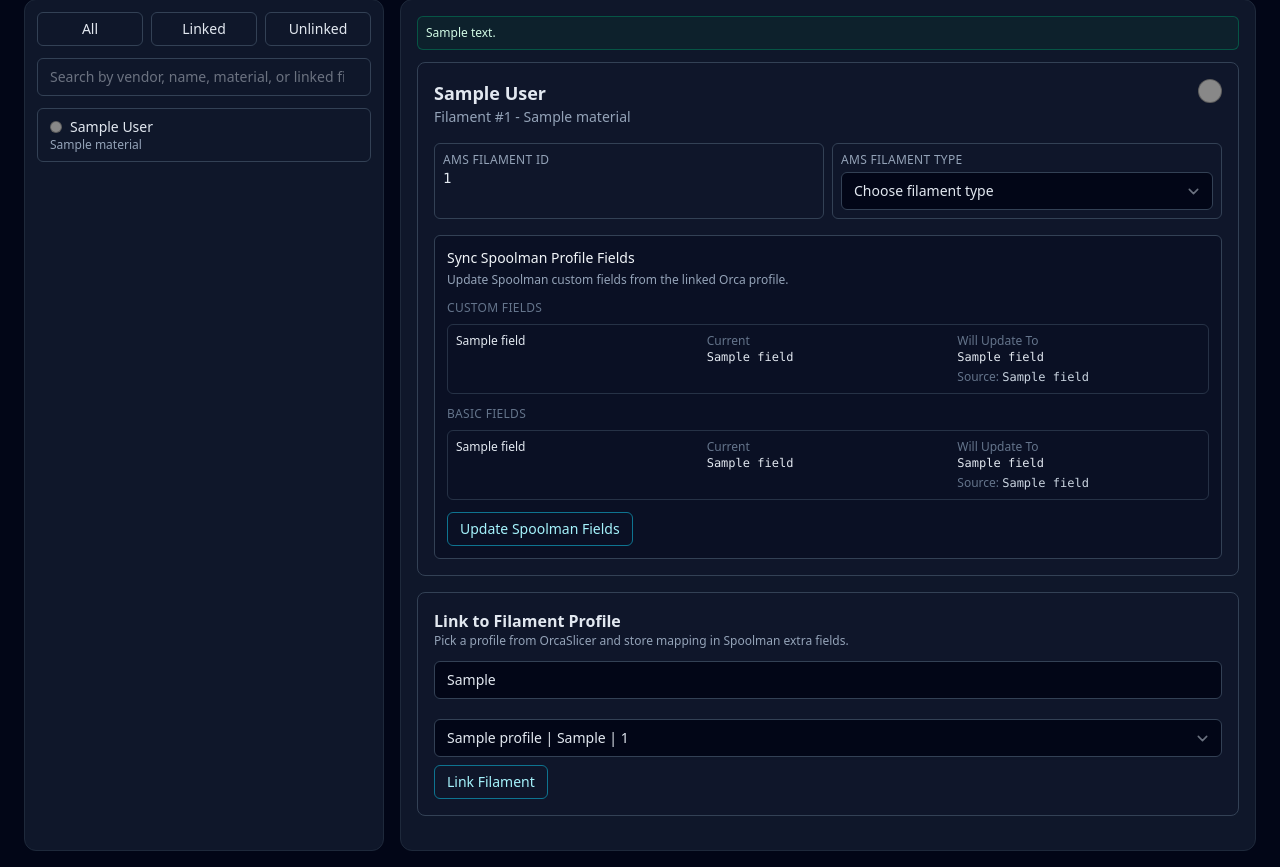
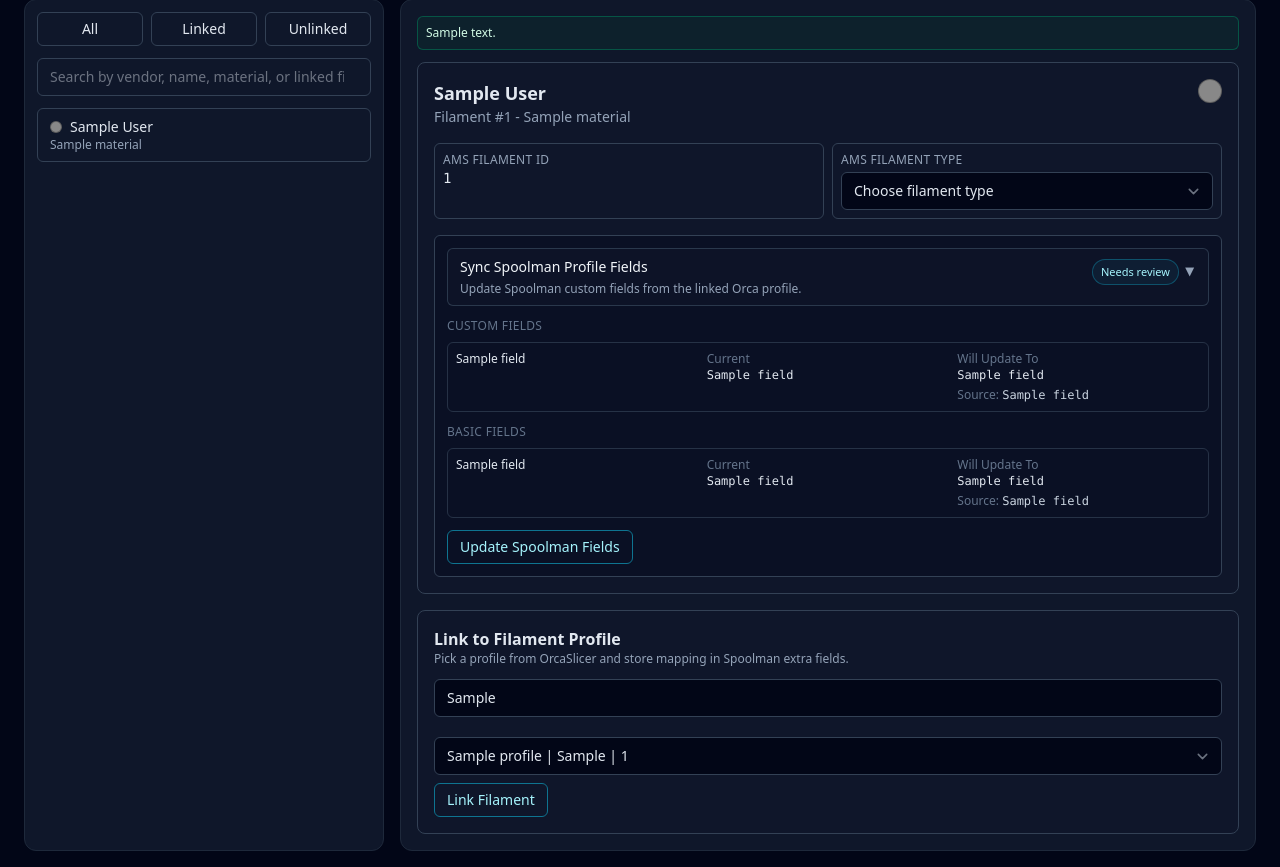
Before and after one commit to leolobato/bambu-spool-helper, a FastAPI app: template app/templates/index.html in a window 1280 px wide. Shown: the part 127-994 px from the top of the page. Run offline with FastAPI, Linux system fonts and the light colour scheme; the template is opened without the code that fills it: most values are stand-ins (such as "Sample title", 1, 10 or a date in 2020); some libraries are stand-ins or nearby versions.

Commit message:
Improve filament detail sync disclosure

```diff
--- a/app/routers/web.py
+++ b/app/routers/web.py
@@ -445,10 +445,13 @@ def _build_profile_field_sync(
         }
     )
 
+    has_changes = any(field["changed"] for field in custom_fields + basic_fields)
+
     return {
         "custom_fields": custom_fields,
         "basic_fields": basic_fields,
-        "has_changes": any(field["changed"] for field in custom_fields + basic_fields),
+        "has_changes": has_changes,
+        "is_fully_synced": not has_changes,
         "target_nozzle": target_nozzle,
         "target_bed": target_bed,
         "target_speed": target_speed,
@@ -677,6 +680,7 @@ async def _render_filament_detail(
         for profile in filtered_profiles
     }
     profile_field_sync = _build_profile_field_sync(filament, linked_profile)
+    headers = {"HX-Trigger": json.dumps({"filament-selected": {"filamentId": filament.id}})}
 
     return templates.TemplateResponse(
         "partials/filament_detail.html",
@@ -699,6 +703,7 @@ async def _render_filament_detail(
             "action_error": action_error,
             "profile_field_sync": profile_field_sync,
         },
+        headers=headers,
     )
 
 
--- a/app/templates/base.html
+++ b/app/templates/base.html
@@ -88,6 +88,42 @@
           swap: "innerHTML"
         });
       });
+
+      document.body.addEventListener("filament-selected", function (event) {
+        const list = document.getElementById("filament-list");
+        if (!list) {
+          return;
+        }
+
+        const filamentId = event.detail && event.detail.filamentId;
+        if (!filamentId) {
+          return;
+        }
+
+        const params = new URLSearchParams({
+          selected: String(filamentId)
+        });
+
+        const filterInput = document.getElementById("filter-mode");
+        if (filterInput && filterInput.value) {
+          params.set("filter", filterInput.value);
+        }
+
+        const machineInput = document.getElementById("selected-machine");
+        if (machineInput && machineInput.value) {
+          params.set("machine", machineInput.value);
+        }
+
+        const searchInput = document.getElementById("filament-search");
+        if (searchInput && searchInput.value) {
+          params.set("search", searchInput.value);
+        }
+
+        htmx.ajax("GET", "/web/filaments?" + params.toString(), {
+          target: "#filament-list",
+          swap: "innerHTML"
+        });
+      });
     </script>
   </body>
 </html>
--- a/app/templates/partials/filament_detail.html
+++ b/app/templates/partials/filament_detail.html
@@ -7,6 +7,20 @@
 {% if success_message %}
   <div class="mb-3 rounded-md border border-emerald-700/60 bg-emerald-900/20 p-2 text-xs text-emerald-100">{{ success_message }}</div>
 {% endif %}
+
+<style>
+  details.sync-profile-fields-details > summary::-webkit-details-marker {
+    display: none;
+  }
+
+  details.sync-profile-fields-details > summary {
+    list-style: none;
+  }
+
+  details.sync-profile-fields-details[open] .sync-profile-fields-chevron {
+    transform: rotate(90deg);
+  }
+</style>
 
 <div class="space-y-4">
   <div class="rounded-lg border border-slate-700 bg-slate-900/60 p-4">
@@ -53,10 +67,28 @@
     {% endif %}
     {% if linked_profile and profile_field_sync %}
       <div class="mt-4 rounded-md border border-slate-700 bg-slate-950/30 p-3 text-sm">
+        <details {% if not profile_field_sync.is_fully_synced %}open{% endif %} class="sync-profile-fields-details group">
+          <summary class="flex cursor-pointer list-none items-start justify-between gap-3 rounded-md border border-slate-700/80 bg-slate-900/60 px-3 py-2 hover:border-slate-600 hover:bg-slate-900">
+            <div>
               <div class="font-medium text-slate-100">Sync Spoolman Profile Fields</div>
-        <div class="mt-1 text-xs text-slate-400">Update Spoolman custom fields from the linked Orca profile.</div>
+              <div class="mt-1 text-xs text-slate-400">
+                {% if profile_field_sync.is_fully_synced %}
+                  All mapped Spoolman fields already match the linked Orca profile.
+                {% else %}
+                  Update Spoolman custom fields from the linked Orca profile.
+                {% endif %}
+              </div>
+            </div>
+            <div class="flex items-center gap-2 pt-0.5">
+              <span class="rounded-full border px-2 py-0.5 text-[11px] {% if profile_field_sync.is_fully_synced %}border-emerald-700/60 bg-emerald-900/20 text-emerald-200{% else %}border-cyan-700/60 bg-cyan-900/20 text-cyan-200{% endif %}">
+                {% if profile_field_sync.is_fully_synced %}Up to date{% else %}Needs review{% endif %}
+              </span>
+              <span class="sync-profile-fields-chevron text-lg leading-none text-slate-400 transition-transform duration-150">&#9656;</span>
+            </div>
+          </summary>
 
-        <div class="mt-3 text-xs uppercase tracking-wide text-slate-500">Custom Fields</div>
+          <div class="mt-3">
+            <div class="text-xs uppercase tracking-wide text-slate-500">Custom Fields</div>
             <div class="mt-2 space-y-2">
               {% for field in profile_field_sync.custom_fields %}
                 <div class="grid gap-2 rounded-md border border-slate-700/70 p-2 text-xs sm:grid-cols-[1fr_1fr_1fr]">
@@ -107,6 +139,8 @@
               </button>
             </form>
           </div>
+        </details>
+      </div>
     {% else %}
       <div class="mt-4 rounded-md border border-slate-700 bg-slate-950/30 p-3 text-sm">
         <div class="font-medium text-slate-100">Spoolman Profile Fields</div>
```
Also changed, not shown: tests/test_web_profile_selection.py (+41 -0 lines). Lines whose indentation alone changed are shown as unchanged.
